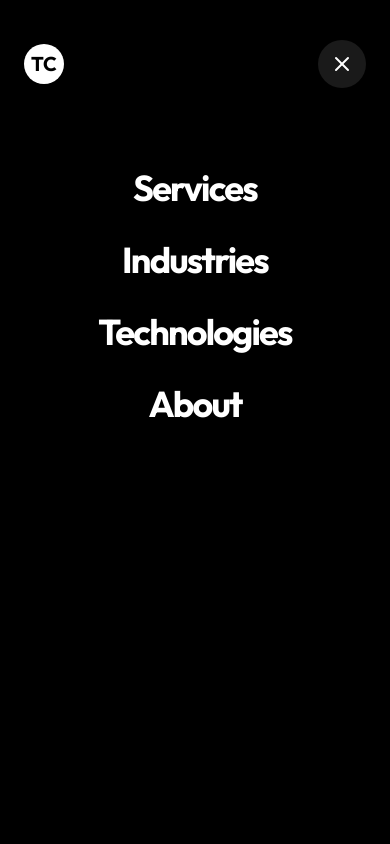
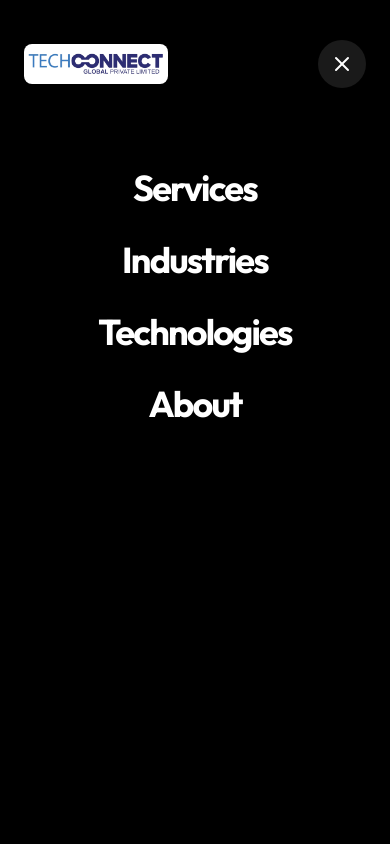
Before and after one commit to rnalaranga/tcon, a Next.js app: page / in a window 390 px wide. Both pictures are taken after a click on the button 330 px from the left and 56 px from the top of the page. Shown: the top 844 px of the page. Built offline with nearby package versions, Linux system fonts and the light colour scheme.

Commit message:
Initial commits

```diff
--- a/src/app/about/page.tsx
+++ b/src/app/about/page.tsx
@@ -34,8 +34,8 @@ export default function AboutPage() {
         <div className="absolute inset-0 bg-gradient-to-r from-cyan-900/20 to-purple-900/10 mix-blend-color-dodge pointer-events-none" />
         <div className="container mx-auto px-6 max-w-7xl relative z-10 flex flex-col items-center text-center">
 
-          <div className="relative w-24 h-24 md:w-32 md:h-32 bg-white rounded-2xl p-4 shadow-[0_0_40px_rgba(255,255,255,0.15)] mb-8">
-            <Image src="/images/clients/logo.webp" alt="Kanrich Group" fill className="object-contain" />
+          <div className="relative w-36 h-12 md:w-48 md:h-16 bg-white rounded-xl p-3 shadow-[0_0_40px_rgba(255,255,255,0.15)] mb-8 flex items-center justify-center">
+            <Image src="/images/companylogo.png" alt="Kanrich Group" fill className="object-contain p-2" />
           </div>
 
           <h1 className="text-4xl md:text-6xl font-black text-white uppercase tracking-tighter mb-4">
--- a/src/components/layout/footer.tsx
+++ b/src/components/layout/footer.tsx
@@ -1,5 +1,6 @@
 "use client";
 import Link from "next/link";
+import Image from "next/image";
 import { ArrowRight, MapPin, Phone, Mail } from "lucide-react";
 import { FaFacebook, FaLinkedin, FaTwitter, FaInstagram } from "react-icons/fa";
 
@@ -40,9 +41,9 @@ export const Footer = () => {
 
           {/* Brand column */}
           <div className="col-span-2 md:col-span-4 lg:col-span-2 flex flex-col gap-5 pr-0 lg:pr-12">
-            <Link href="/" className="flex items-center gap-3 w-fit">
-              <div className="flex h-10 w-10 items-center justify-center rounded-lg bg-black dark:bg-white">
-                <span className="text-sm font-bold text-white dark:text-black">TC</span>
+            <Link href="/" className="flex items-center gap-4 w-fit">
+              <div className="relative flex h-12 w-44 items-center justify-center overflow-hidden rounded-lg bg-white shadow-lg shrink-0">
+                <Image src="/images/companylogo.png" alt="Tech Connect Global Logo" fill className="object-contain p-1.5" sizes="176px" />
               </div>
               <div className="flex flex-col leading-none">
                 <span className="text-base font-bold text-slate-900 dark:text-white">Tech Connect Global</span>
--- a/src/components/layout/navbar.tsx
+++ b/src/components/layout/navbar.tsx
@@ -1,5 +1,6 @@
 "use client";
 import { useState, useEffect } from "react";
+import Image from "next/image";
 import Link from "next/link";
 import { Menu, X, ArrowRight } from "lucide-react";
 import { motion, useScroll, useMotionValueEvent, AnimatePresence } from "framer-motion";
@@ -49,9 +50,9 @@ export const Navbar = () => {
           )}>
 
             {/* Logo */}
-            <Link href="/" className="group relative z-10 flex items-center gap-2">
-              <div className="flex h-10 w-10 items-center justify-center rounded-full bg-white text-black font-bold text-xl transition-transform duration-500 group-hover:rotate-12 group-hover:scale-110">
-                TC
+            <Link href="/" className="group relative z-10 flex items-center gap-3">
+              <div className="relative flex h-10 w-36 md:h-12 md:w-44 items-center justify-center overflow-hidden rounded-lg bg-white transition-transform duration-500 group-hover:scale-105 shadow-lg shrink-0">
+                <Image src="/images/companylogo.png" alt="Tech Connect Global Logo" fill className="object-contain p-1.5" sizes="(max-width: 768px) 144px, 176px" />
               </div>
               <span className="text-xl font-bold tracking-tighter text-white">
                 Tech Connect
@@ -108,8 +109,8 @@ export const Navbar = () => {
             className="fixed inset-0 z-[200] flex flex-col bg-black px-6 py-10"
           >
             <div className="flex justify-between items-center mb-20">
-              <div className="flex h-10 w-10 items-center justify-center rounded-full bg-white text-black font-bold text-xl">
-                TC
+              <div className="relative flex h-10 w-36 items-center justify-center overflow-hidden rounded-lg bg-white shadow-lg">
+                <Image src="/images/companylogo.png" alt="Tech Connect Global Logo" fill className="object-contain p-1" sizes="144px" />
               </div>
               <button
                 className="rounded-full bg-white/10 p-3 text-white transition-colors hover:bg-white/20"
--- a/src/components/sections/about-company.tsx
+++ b/src/components/sections/about-company.tsx
@@ -142,7 +142,7 @@ export const AboutCompanySection = () => {
               <div className="absolute bottom-6 left-6 md:bottom-10 md:left-10 flex items-center gap-6 rounded-[2rem] bg-black/70 backdrop-blur-2xl p-6 md:p-8 border border-white/10 shadow-[0_20px_50px_rgba(0,0,0,0.8)] transition-transform hover:-translate-y-2">
 
                 <div className="relative w-36 h-12 md:w-48 md:h-14 bg-white rounded-xl p-3 shrink-0 shadow-[0_0_15px_rgba(255,255,255,0.2)] flex items-center justify-center">
-                  <Image src="/images/clients/logo.webp" alt="Kanrich Group" fill className="object-contain p-2" />
+                  <Image src="/images/companylogo.png" alt="Kanrich Group" fill className="object-contain p-2" />
                 </div>
 
                 <div>
--- a/src/components/sections/hero.tsx
+++ b/src/components/sections/hero.tsx
@@ -68,12 +68,6 @@ export const HeroSection = () => {
             viewport={{ once: true }}
             className="flex flex-col"
           >
-            <motion.div variants={itemVariants} className="flex items-center gap-4 mb-6 mt-8 md:mt-0">
-              <div className="relative w-12 h-12 bg-white rounded-lg p-2 shadow-[0_0_20px_rgba(255,255,255,0.2)]">
-                <Image src="/images/clients/logo.webp" alt="Kanrich Group" fill className="object-contain" />
-              </div>
-              <span className="text-sm md:text-base font-bold uppercase tracking-widest text-cyan-400">A Member of Kanrich Group</span>
-            </motion.div>
 
             <motion.div variants={itemVariants} className="overflow-hidden">
               {/* Removed mix-blend-difference for massive performance gain */}
```
Also changed, not shown: public/images/1000021329.jpg (added), public/images/companylogo.png (added).
